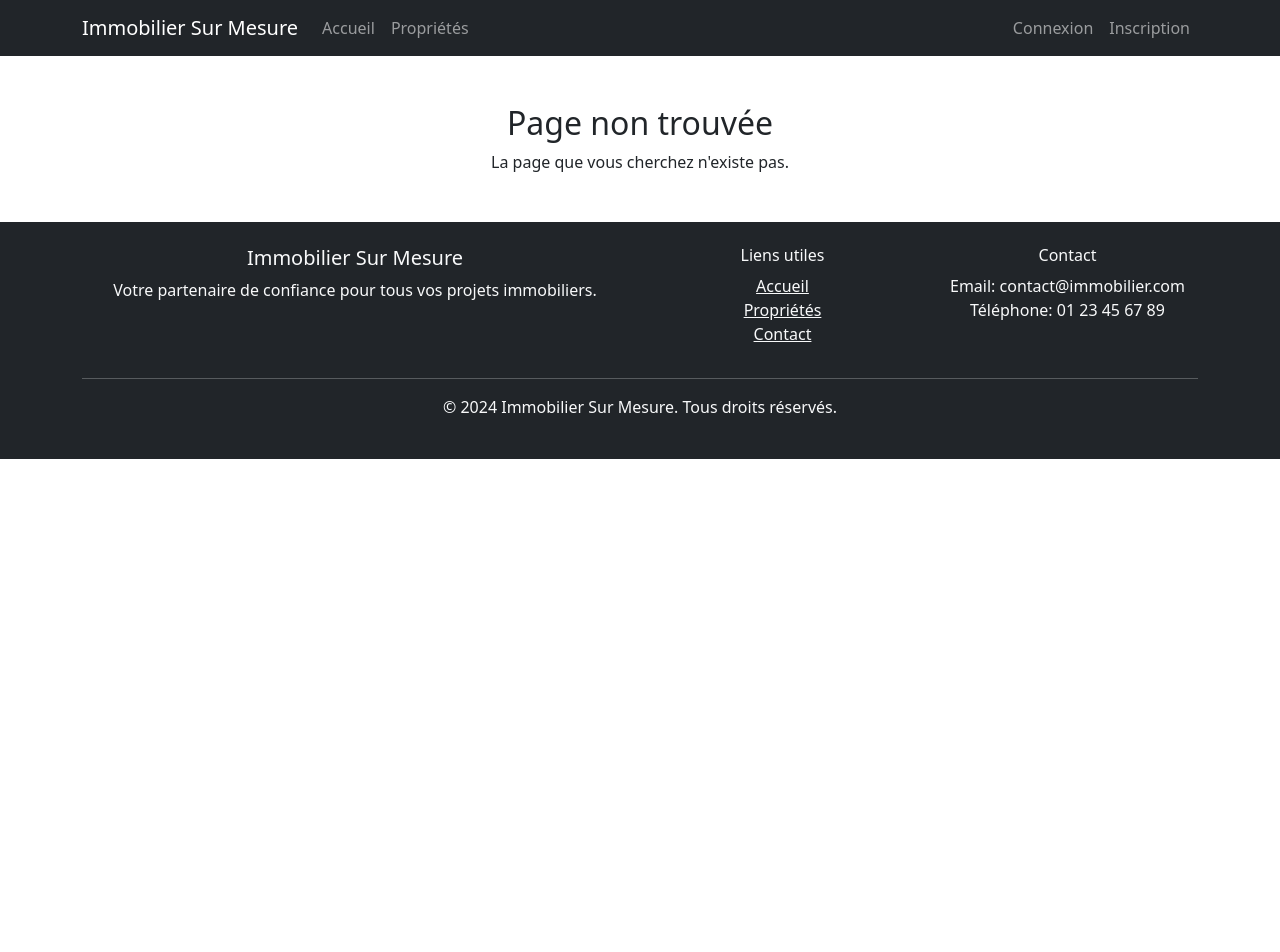
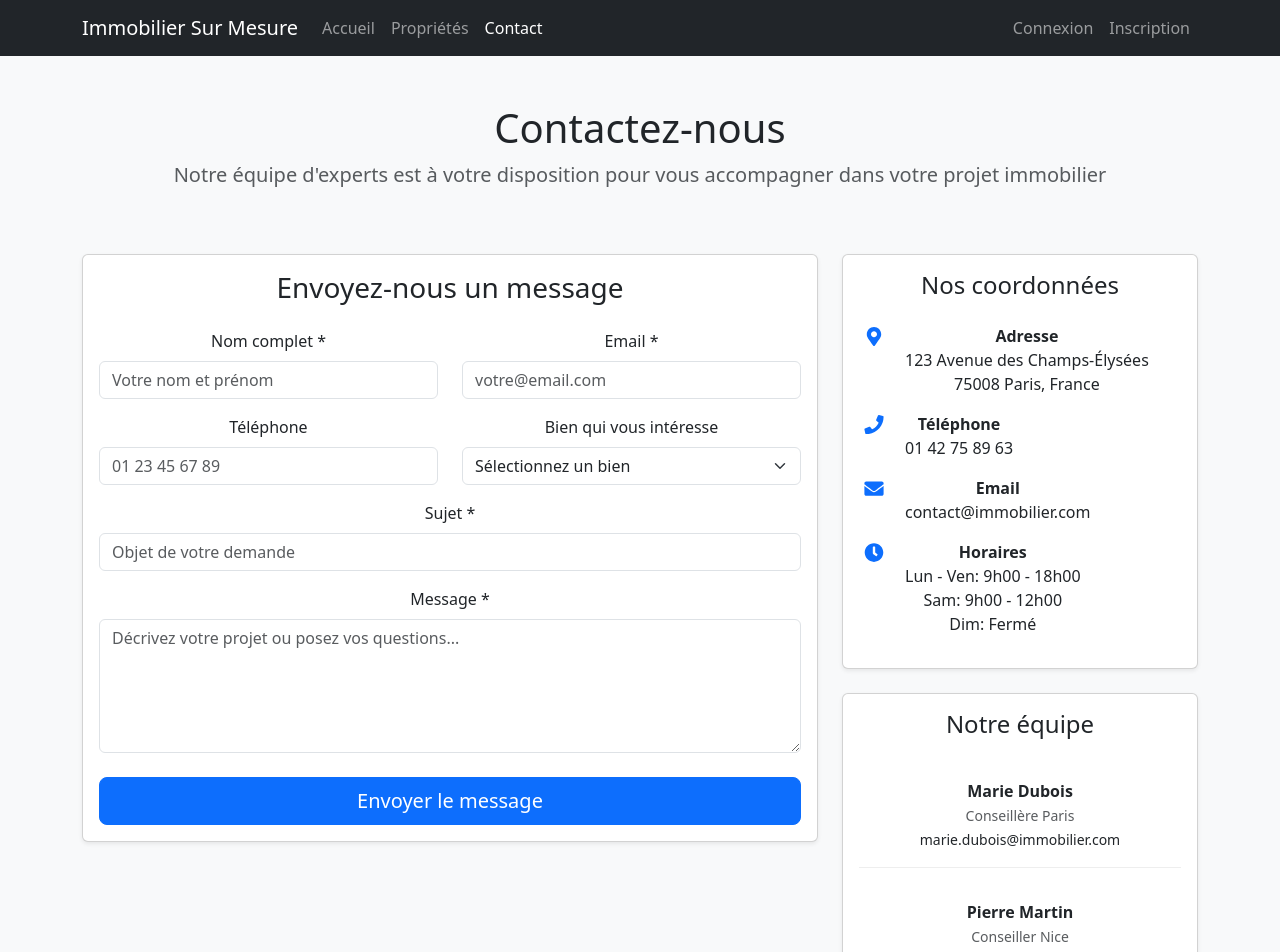
Before and after one commit to sanaarouch/immobilier_front, a React (Create React App) app: page /contact in a window 1280 px wide. Shown: the top 952 px of the page. Before the commit the page ends 800 px from the top, so only its background shows below. Built offline with nearby package versions, Linux system fonts and the light colour scheme; no server answers; the HTML template or start-up script is replaced by a standard one.

Commit message:
Updated App.js

```diff
--- a/src/App/App.js
+++ b/src/App/App.js
@@ -9,6 +9,7 @@ import Footer from '../components/footer/Footer';
 import PropertyDetail from '../pages/property/PropertyDetail';
 import Login from '../components/login/Login';
 import Inscription from '../components/inscription/inscription';
+import Contact from '../pages/contact/Contact';
 import ErrorBoundary from '../components/errorboundary/ErrorBoundary';
 import 'bootstrap/dist/css/bootstrap.min.css';
 import './App.css';
@@ -27,6 +28,7 @@ function App() {
                 <Route path="/property/:id" element={<PropertyDetail />} />
                 <Route path="/login" element={<Login />} />
                 <Route path="/inscription" element={<Inscription />} />
+                <Route path="/contact" element={<Contact />} />
                 <Route path="*" element={
                   <Container className="text-center mt-5">
                     <h2>Page non trouvée</h2>
--- a/src/components/header/Header.js
+++ b/src/components/header/Header.js
@@ -27,6 +27,9 @@ const Header = () => {
             </LinkContainer>
             <LinkContainer to="/properties">
               <Nav.Link>Propriétés</Nav.Link>
+            </LinkContainer>
+            <LinkContainer to="/contact">
+              <Nav.Link>Contact</Nav.Link>
             </LinkContainer>
           </Nav>
 
--- /dev/null
+++ b/src/pages/contact/Contact.css
@@ -0,0 +1,45 @@
+.contact-page {
+  min-height: 100vh;
+  background-color: #f8f9fa;
+}
+
+.contact-info {
+  display: flex;
+  align-items: flex-start;
+  margin-bottom: 1rem;
+}
+
+.contact-info .text-primary {
+  font-size: 1.2rem;
+  margin-top: 0.2rem;
+  min-width: 30px;
+}
+
+.team-member {
+  padding: 1rem 0;
+  border-bottom: 1px solid #eee;
+}
+
+.team-member:last-child {
+  border-bottom: none;
+  padding-bottom: 0;
+}
+
+.card {
+  transition: transform 0.2s ease-in-out;
+}
+
+.card:hover {
+  transform: translateY(-2px);
+}
+
+@media (max-width: 768px) {
+  .contact-info {
+    flex-direction: column;
+    text-align: center;
+  }
+
+  .contact-info .text-primary {
+    margin-bottom: 0.5rem;
+  }
+}
--- /dev/null
+++ b/src/pages/contact/Contact.js
@@ -0,0 +1,236 @@
+import React, { useState } from 'react';
+import { Container, Row, Col, Card, Form, Button, Alert } from 'react-bootstrap';
+import { FaPhone, FaEnvelope, FaMapMarkerAlt, FaClock } from 'react-icons/fa';
+import './Contact.css';
+
+const Contact = () => {
+  const [formData, setFormData] = useState({
+    name: '',
+    email: '',
+    phone: '',
+    subject: '',
+    message: '',
+    propertyInterest: ''
+  });
+  const [showAlert, setShowAlert] = useState(false);
+
+  const handleChange = (e) => {
+    setFormData({
+      ...formData,
+      [e.target.name]: e.target.value
+    });
+  };
+
+  const handleSubmit = (e) => {
+    e.preventDefault();
+    // Simulation d'envoi du formulaire
+    console.log('Formulaire envoyé:', formData);
+    setShowAlert(true);
+
+    // Réinitialiser le formulaire
+    setFormData({
+      name: '',
+      email: '',
+      phone: '',
+      subject: '',
+      message: '',
+      propertyInterest: ''
+    });
+
+    // Masquer l'alerte après 5 secondes
+    setTimeout(() => setShowAlert(false), 5000);
+  };
+
+  return (
+    <div className="contact-page">
+      <Container className="py-5">
+        <Row className="mb-5">
+          <Col className="text-center">
+            <h1>Contactez-nous</h1>
+            <p className="lead text-muted">
+              Notre équipe d'experts est à votre disposition pour vous accompagner dans votre projet immobilier
+            </p>
+          </Col>
+        </Row>
+
+        {showAlert && (
+          <Alert variant="success" className="mb-4">
+            <strong>Message envoyé avec succès !</strong> Nous vous recontacterons dans les plus brefs délais.
+          </Alert>
+        )}
+
+        <Row>
+          {/* Formulaire de contact */}
+          <Col lg={8} className="mb-4">
+            <Card className="shadow-sm">
+              <Card.Body>
+                <h3 className="mb-4">Envoyez-nous un message</h3>
+                <Form onSubmit={handleSubmit}>
+                  <Row>
+                    <Col md={6}>
+                      <Form.Group className="mb-3">
+                        <Form.Label>Nom complet *</Form.Label>
+                        <Form.Control
+                          type="text"
+                          name="name"
+                          value={formData.name}
+                          onChange={handleChange}
+                          required
+                          placeholder="Votre nom et prénom"
+                        />
+                      </Form.Group>
+                    </Col>
+                    <Col md={6}>
+                      <Form.Group className="mb-3">
+                        <Form.Label>Email *</Form.Label>
+                        <Form.Control
+                          type="email"
+                          name="email"
+                          value={formData.email}
+                          onChange={handleChange}
+                          required
+                          placeholder="votre@email.com"
+                        />
+                      </Form.Group>
+                    </Col>
+                  </Row>
+
+                  <Row>
+                    <Col md={6}>
+                      <Form.Group className="mb-3">
+                        <Form.Label>Téléphone</Form.Label>
+                        <Form.Control
+                          type="tel"
+                          name="phone"
+                          value={formData.phone}
+                          onChange={handleChange}
+                          placeholder="01 23 45 67 89"
+                        />
+                      </Form.Group>
+                    </Col>
+                    <Col md={6}>
+                      <Form.Group className="mb-3">
+                        <Form.Label>Bien qui vous intéresse</Form.Label>
+                        <Form.Select
+                          name="propertyInterest"
+                          value={formData.propertyInterest}
+                          onChange={handleChange}
+                        >
+                          <option value="">Sélectionnez un bien</option>
+                          <option value="appartement-moderne">Appartement moderne - Paris 15ème</option>
+                          <option value="studio-lumineux">Studio lumineux - Nice Centre</option>
+                          <option value="villa-piscine">Villa avec piscine - Cannes</option>
+                          <option value="autre">Autre bien</option>
+                        </Form.Select>
+                      </Form.Group>
+                    </Col>
+                  </Row>
+
+                  <Form.Group className="mb-3">
+                    <Form.Label>Sujet *</Form.Label>
+                    <Form.Control
+                      type="text"
+                      name="subject"
+                      value={formData.subject}
+                      onChange={handleChange}
+                      required
+                      placeholder="Objet de votre demande"
+                    />
+                  </Form.Group>
+
+                  <Form.Group className="mb-4">
+                    <Form.Label>Message *</Form.Label>
+                    <Form.Control
+                      as="textarea"
+                      rows={5}
+                      name="message"
+                      value={formData.message}
+                      onChange={handleChange}
+                      required
+                      placeholder="Décrivez votre projet ou posez vos questions..."
+                    />
+                  </Form.Group>
+
+                  <Button type="submit" variant="primary" size="lg" className="w-100">
+                    Envoyer le message
+                  </Button>
+                </Form>
+              </Card.Body>
+            </Card>
+          </Col>
+
+          {/* Informations de contact */}
+          <Col lg={4}>
+            <Card className="shadow-sm mb-4">
+              <Card.Body>
+                <h4 className="mb-4">Nos coordonnées</h4>
+
+                <div className="contact-info mb-3">
+                  <FaMapMarkerAlt className="text-primary me-3" />
+                  <div>
+                    <strong>Adresse</strong><br />
+                    123 Avenue des Champs-Élysées<br />
+                    75008 Paris, France
+                  </div>
+                </div>
+
+                <div className="contact-info mb-3">
+                  <FaPhone className="text-primary me-3" />
+                  <div>
+                    <strong>Téléphone</strong><br />
+                    01 42 75 89 63
+                  </div>
+                </div>
+
+                <div className="contact-info mb-3">
+                  <FaEnvelope className="text-primary me-3" />
+                  <div>
+                    <strong>Email</strong><br />
+                    contact@immobilier.com
+                  </div>
+                </div>
+
+                <div className="contact-info">
+                  <FaClock className="text-primary me-3" />
+                  <div>
+                    <strong>Horaires</strong><br />
+                    Lun - Ven: 9h00 - 18h00<br />
+                    Sam: 9h00 - 12h00<br />
+                    Dim: Fermé
+                  </div>
+                </div>
+              </Card.Body>
+            </Card>
+
+            {/* Équipe */}
+            <Card className="shadow-sm">
+              <Card.Body>
+                <h4 className="mb-4">Notre équipe</h4>
+
+                <div className="team-member mb-3">
+                  <strong>Marie Dubois</strong><br />
+                  <small className="text-muted">Conseillère Paris</small><br />
+                  <small>marie.dubois@immobilier.com</small>
+                </div>
+
+                <div className="team-member mb-3">
+                  <strong>Pierre Martin</strong><br />
+                  <small className="text-muted">Conseiller Nice</small><br />
+                  <small>pierre.martin@immobilier.com</small>
+                </div>
+
+                <div className="team-member">
+                  <strong>Sophie Leroy</strong><br />
+                  <small className="text-muted">Conseillère Cannes</small><br />
+                  <small>sophie.leroy@immobilier.com</small>
+                </div>
+              </Card.Body>
+            </Card>
+          </Col>
+        </Row>
+      </Container>
+    </div>
+  );
+};
+
+export default Contact;
--- a/src/pages/property/PropertyDetail.js
+++ b/src/pages/property/PropertyDetail.js
@@ -295,7 +295,7 @@ const PropertyDetail = () => {
                 </div>
 
                 <div className="d-grid gap-2">
-                  <Button variant="primary" size="lg">
+                  <Button variant="primary" size="lg" onClick={() => navigate('/contact')}>
                     Contacter l'agent
                   </Button>
                   <Button variant="outline-primary">
```
